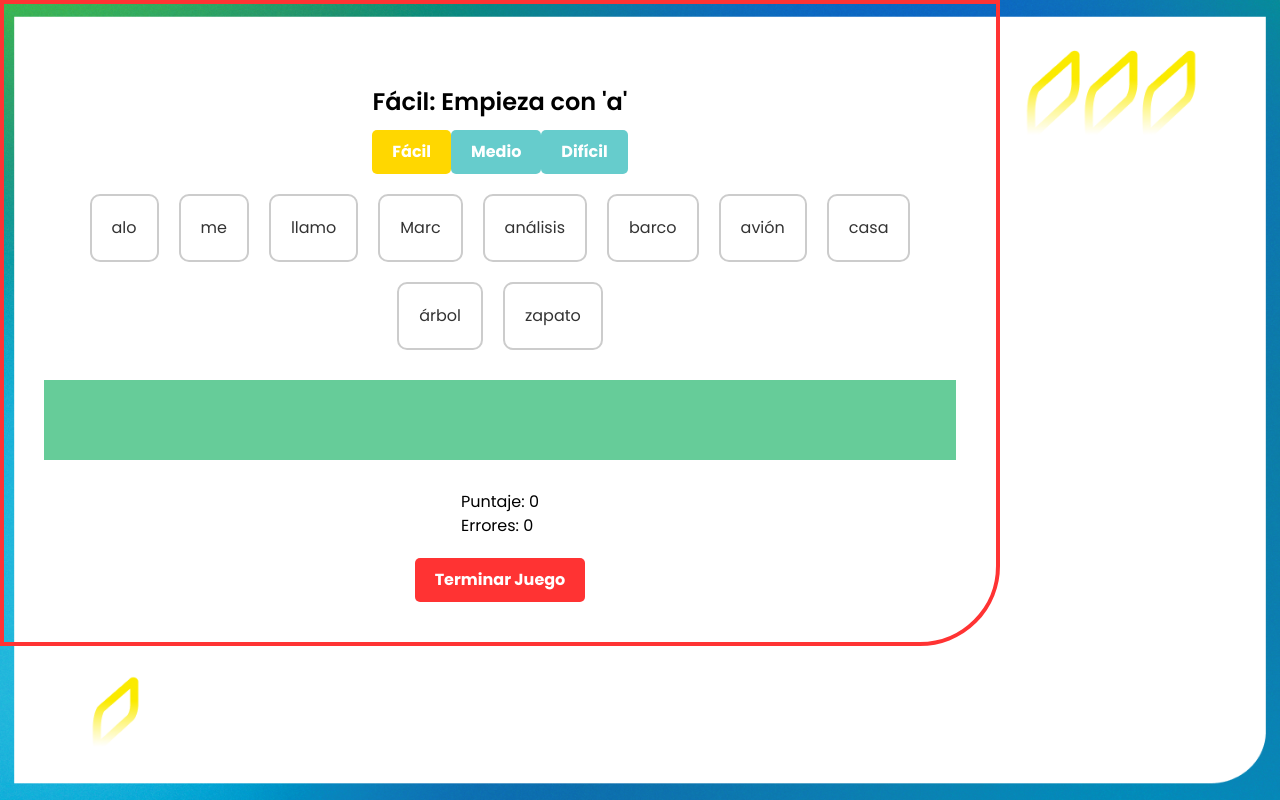
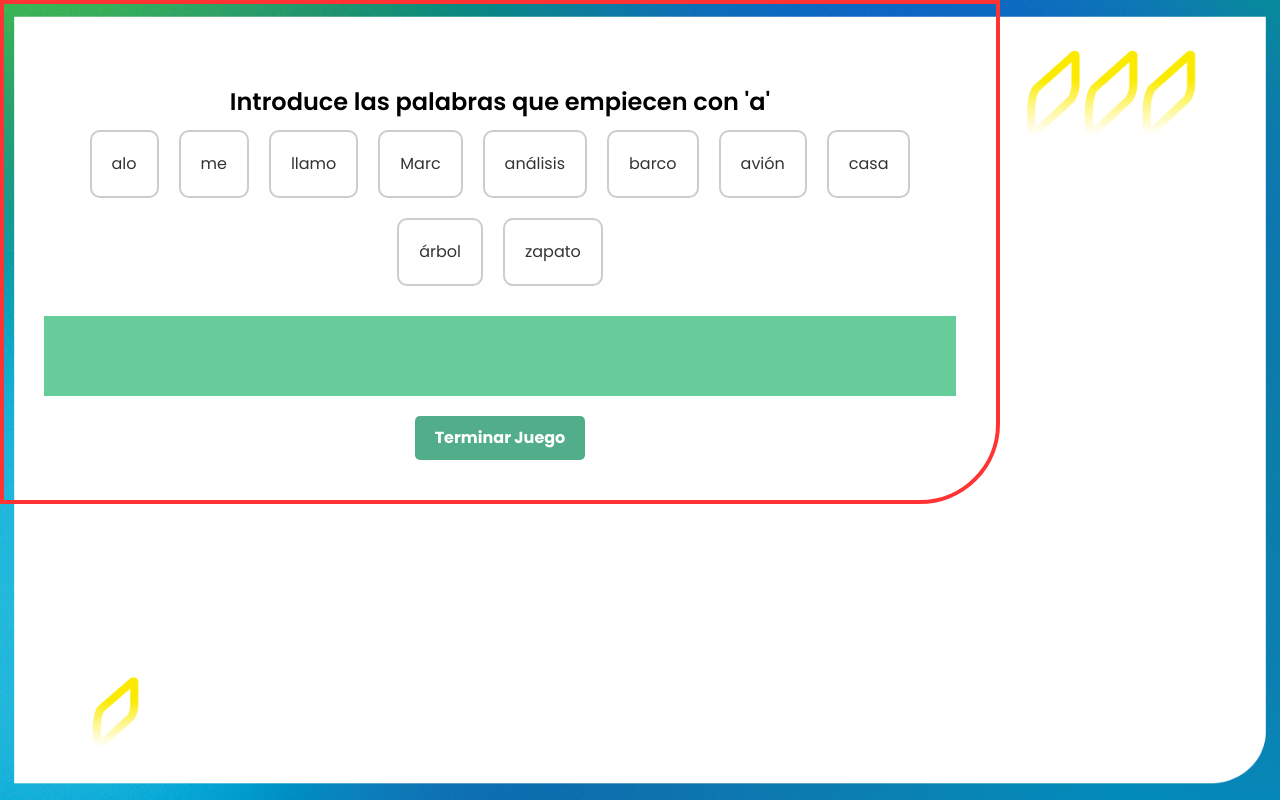
Before and after one commit to marcmarfer/Meraki-games, a React (Vite) app: page /words-box-1 in a window 1280 px wide. Built offline with nearby package versions, Linux system fonts and the light colour scheme.

Commit message:
words box level by param too

```diff
--- a/src/juegos/knownWords/KnownWords.jsx
+++ b/src/juegos/knownWords/KnownWords.jsx
@@ -220,8 +220,8 @@ function KnownWords() {
             </button>
           ))}
         </div>
-        <div className="mt-4 mb-2 text-left">
-          <Link to="/" onClick={endGame} className="bg-teal-500 hover:bg-red-700 text-white font-bold py-2 px-4 rounded">Terminar Juego</Link>
+        <div className="mt-6 mb-2 text-center">
+          <Link to="/" onClick={endGame} className="bg-teal-500 hover:bg-teal-600 text-white font-bold py-2 px-4 rounded">Terminar Juego</Link>
         </div>
       </div>
     </div>
--- a/src/juegos/words-box-1/words-box-1.css
+++ b/src/juegos/words-box-1/words-box-1.css
@@ -13,28 +13,6 @@
 .title h2 {
   font-size: 24px;
   margin-bottom: 10px;
-}
-
-.level-buttons {
-  display: flex;
-  justify-content: center;
-  margin-bottom: 20px;
-}
-
-.level-button {
-  background-color: #66CCCC;
-  color: white;
-  font-size: 16px;
-  font-weight: bold;
-  padding: 10px 20px;
-  border: none;
-  border-radius: 5px;
-  cursor: pointer;
-  transition: background-color 0.3s;
-}
-
-.level-button.selected {
-  background-color: #FFD700;
 }
 
 .words-grid {
@@ -77,7 +55,7 @@
 }
 
 .end-game-btn {
-  background-color: #FF3333;
+  background-color: #52ad8b;
   color: white;
   font-weight: bold;
   padding: 10px 20px;
@@ -88,5 +66,5 @@
 }
 
 .end-game-btn:hover {
-  background-color: #CC0000;
+  background-color: #3f8068;
 }
--- a/src/juegos/words-box-1/words-box-1.jsx
+++ b/src/juegos/words-box-1/words-box-1.jsx
@@ -10,7 +10,7 @@ const WordsBox1 = () => {
   const testId = searchParams.get('test_id');
   const gameId = searchParams.get('game_id');
   const gameTestId = searchParams.get('gameTest_id');
-  const level = searchParams.get('level');
+  const level = parseInt(searchParams.get('level'), 10);
 
   const [words, setWords] = useState([
     { id: '1', content: 'alo', color: '' },
@@ -24,10 +24,22 @@ const WordsBox1 = () => {
     { id: '9', content: 'árbol', color: '' },
     { id: '10', content: 'zapato', color: '' }
   ]);
+
   const [wordsWithA, setWordsWithA] = useState([]);
   const [selectedLevel, setSelectedLevel] = useState("easy");
   const [score, setScore] = useState(0);
   const [mistakes, setMistakes] = useState(0);
+
+  useEffect(() => {
+    const determineLevel = (level) => {
+      if (level === 1) return "easy";
+      if (level === 5) return "medium";
+      if (level === 10) return "hard";
+      return "easy";
+    };
+
+    setSelectedLevel(determineLevel(level));
+  }, [level]);
 
   useEffect(() => {
     let newWords = [];
@@ -156,11 +168,11 @@ const WordsBox1 = () => {
 
   const renderTitle = () => {
     if (selectedLevel === "easy") {
-      return "Fácil: Empieza con 'a'";
+      return "Introduce las palabras que empiecen con 'a'";
     } else if (selectedLevel === "medium") {
-      return "Medio: Empieza con 'a' y termina con 's'";
+      return "Introduce las palabras que empiecen con 'a' y terminen con 's'";
     } else if (selectedLevel === "hard") {
-      return "Difícil: Empieza con 'c' y contiene 'a'";
+      return "Introduce las palabras que empiecen con 'c' y contengan la letra 'a'";
     }
   };
 
@@ -169,11 +181,6 @@ const WordsBox1 = () => {
       <div className='words-box-1-container'>
         <div className='title'>
           <h2>{renderTitle()}</h2>
-        </div>
-        <div className='level-buttons'>
-          <button onClick={() => setSelectedLevel("easy")} className={`mr-2 level-button ${selectedLevel === "easy" ? "selected" : ""}`}>Fácil</button>
-          <button onClick={() => setSelectedLevel("medium")} className={`mr-2 level-button ${selectedLevel === "medium" ? "selected" : ""}`}>Medio</button>
-          <button onClick={() => setSelectedLevel("hard")} className={`mr-2 level-button ${selectedLevel === "hard" ? "selected" : ""}`}>Difícil</button>
         </div>
         <div className='words-grid flex flex-wrap justify-center'>
           {words.map(word => (
@@ -198,17 +205,12 @@ const WordsBox1 = () => {
             </div>
           ))}
         </div>
-        <div className='score-section'>
-          <p>Puntaje: {score}</p>
-          <p>Errores: {mistakes}</p>
-        </div>
         <div className='end-game-button'>
           <button onClick={endGame} className='end-game-btn'>Terminar Juego</button>
         </div>
       </div>
     </div>
   );
-
 }
 
 export default WordsBox1;
```
